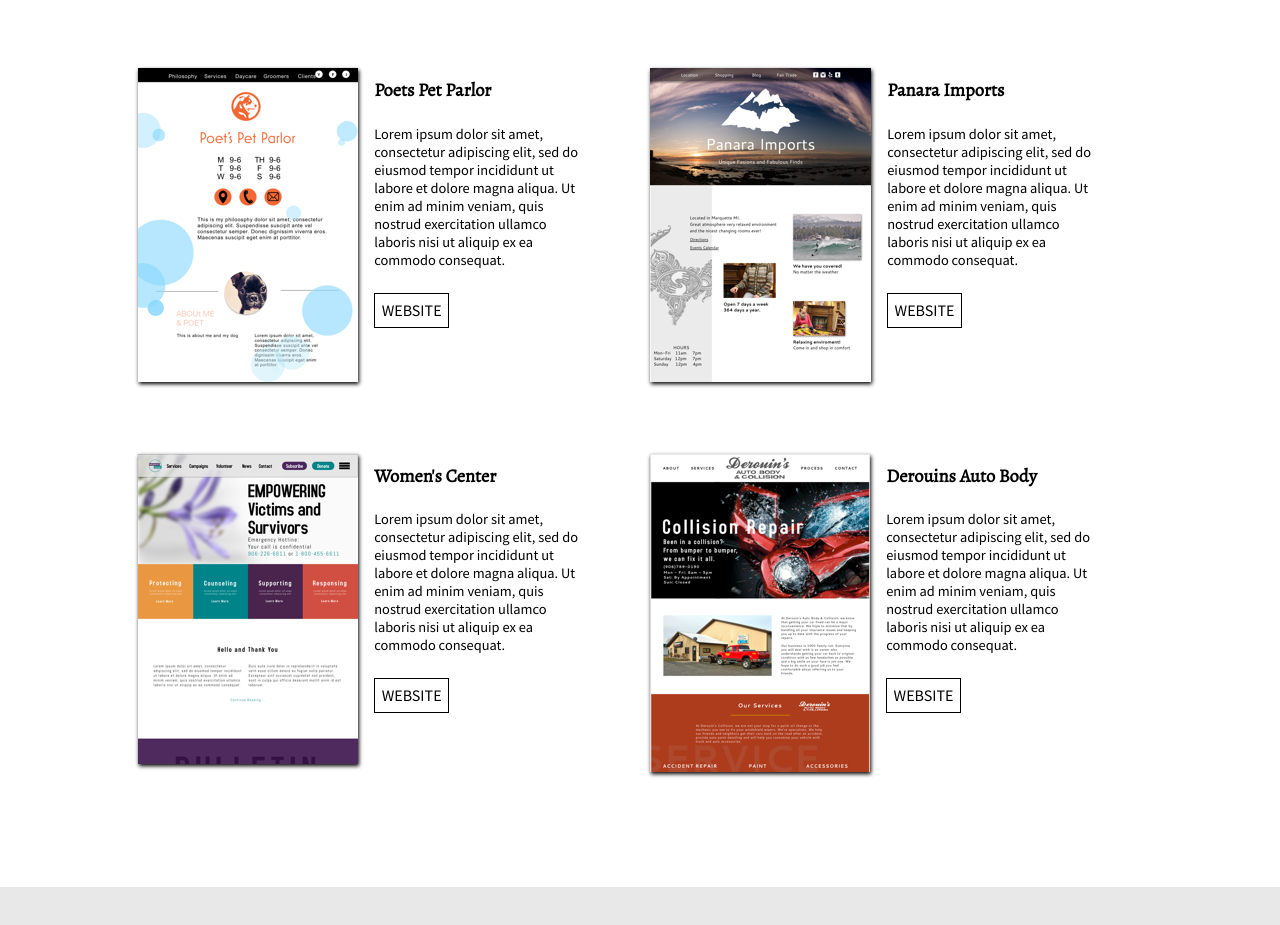
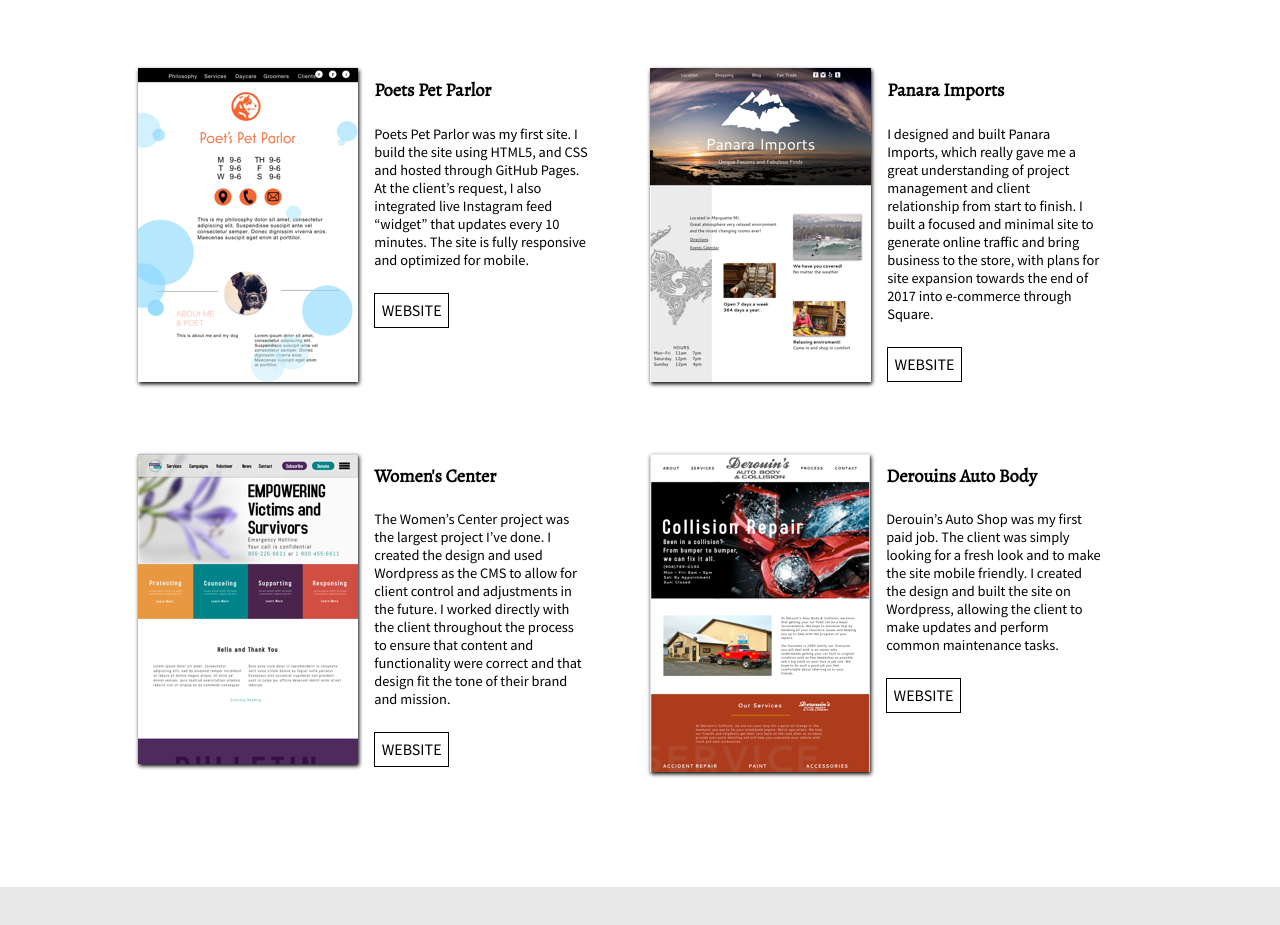
Before and after one commit to potpiedigital/potpiedigital.github.io, a website built with Parcel: page source/index.html in a window 1280 px wide. Shown: the part 1990-2915 px from the top of the page. Built offline with nearby package versions, Linux system fonts and the light colour scheme.

Commit message:
added content to the client section and needed to adjust some spacing arund the paragraphs. all is well again.

```diff
--- a/source/index.html
+++ b/source/index.html
@@ -101,28 +101,28 @@
           <img class="display465" src="./assets/poets_small.png">
           <img src="./assets/poets.png">
           <h5>Poets Pet Parlor</h5>
-          <p>Lorem ipsum dolor sit amet, consectetur adipiscing elit, sed do eiusmod tempor incididunt ut labore et dolore magna aliqua. Ut enim ad minim veniam, quis nostrud exercitation ullamco laboris nisi ut aliquip ex ea commodo consequat.</p>
+          <p>Poets Pet Parlor was my first site. I build the site using HTML5, and CSS and hosted through GitHub Pages. At the client’s request, I also integrated live Instagram feed “widget” that updates every 10 minutes. The site is fully responsive and optimized for mobile.</p>
           <a class="black-button" href="#">website</a>
         </div>
         <div>
           <img class="display465" src="./assets/panara_small.png">
           <img src="./assets/Panara.png">
           <h5>Panara Imports</h5>
-          <p>Lorem ipsum dolor sit amet, consectetur adipiscing elit, sed do eiusmod tempor incididunt ut labore et dolore magna aliqua. Ut enim ad minim veniam, quis nostrud exercitation ullamco laboris nisi ut aliquip ex ea commodo consequat.</p>
+          <p>I designed and built Panara Imports, which really gave me a great understanding of project management and client relationship from start to finish. I built a focused and minimal site to generate online traffic and bring business to the store, with plans for site expansion towards the end of 2017 into e-commerce through Square.</p>
           <a class="black-button" href="#">website</a>
         </div>
         <div>
           <img class="display465" src="./assets/womens_small.png">
           <img src="./assets/womens-center.png">
           <h5>Women's Center</h5>
-          <p>Lorem ipsum dolor sit amet, consectetur adipiscing elit, sed do eiusmod tempor incididunt ut labore et dolore magna aliqua. Ut enim ad minim veniam, quis nostrud exercitation ullamco laboris nisi ut aliquip ex ea commodo consequat.</p>
+          <p>The Women’s Center project was the largest project I’ve done. I created the design and used Wordpress as the CMS to allow for client control and adjustments in the future. I worked directly with the client throughout the process to ensure that content and functionality were correct and that design fit the tone of their brand and mission.</p>
           <a class="black-button" href="#">website</a>
         </div>
         <div>
           <img class="display465" src="./assets/derouins_small.png">
           <img src="./assets/derouins.png">
           <h5>Derouins Auto Body</h5>
-          <p>Lorem ipsum dolor sit amet, consectetur adipiscing elit, sed do eiusmod tempor incididunt ut labore et dolore magna aliqua. Ut enim ad minim veniam, quis nostrud exercitation ullamco laboris nisi ut aliquip ex ea commodo consequat.</p>
+          <p>Derouin’s Auto Shop was my first paid job. The client was simply looking for a fresh look and to make the site mobile friendly. I created the design and built the site on Wordpress, allowing the client to make updates and perform common maintenance tasks.</p>
           <a class="black-button" href="#">website</a>
         </div>
       </div>
--- a/source/stylesheet.css
+++ b/source/stylesheet.css
@@ -411,6 +411,15 @@
 .web-projects > div {
   flex: 1 0 80%;
 }
+@media screen and (max-width: 1185px) {
+  .clients > div {
+    display: block;
+    text-align: center;
+  }
+  .clients > div > img {
+    float: none;
+  }
+}
 
 @media screen and (max-width: 1060px) {
   .big-line {
@@ -424,12 +433,6 @@
   .title {
     flex: 1 1 25%;
     font-size: 1.5em;
-  }
-  .clients > div {
-    display: block;
-  }
-  .clients > div > img {
-    float: none;
   }
 }
 
@@ -617,9 +620,6 @@
   .basic-bio {
     display: block;
   }
-  /*.basic-bio > img {
-    margin-left: 10%;
-  }*/
 
   .tech > .nerd-stuff {
     display: block;
```
Also changed, not shown: source/resume.html (+1 -1 lines).
